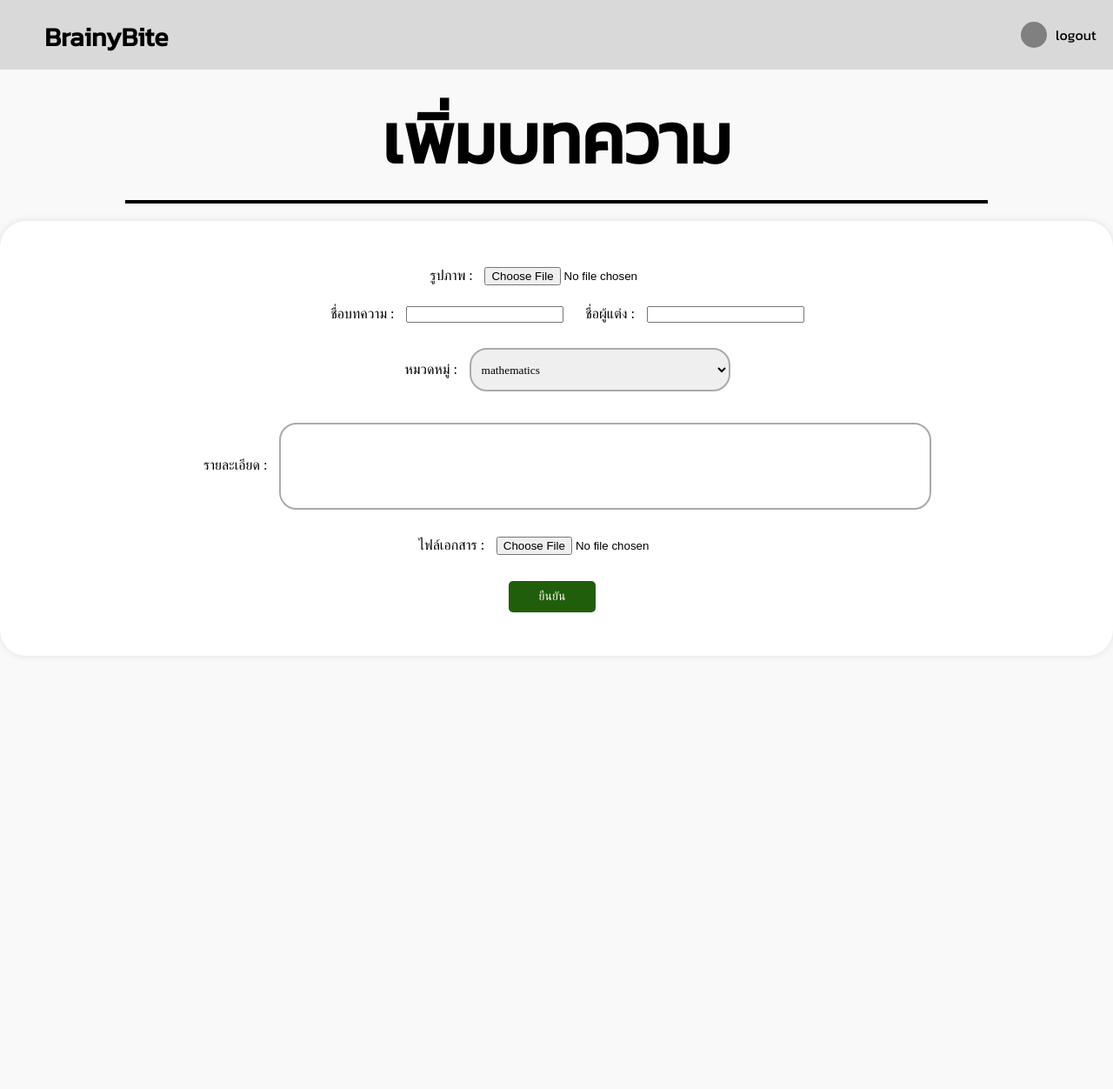
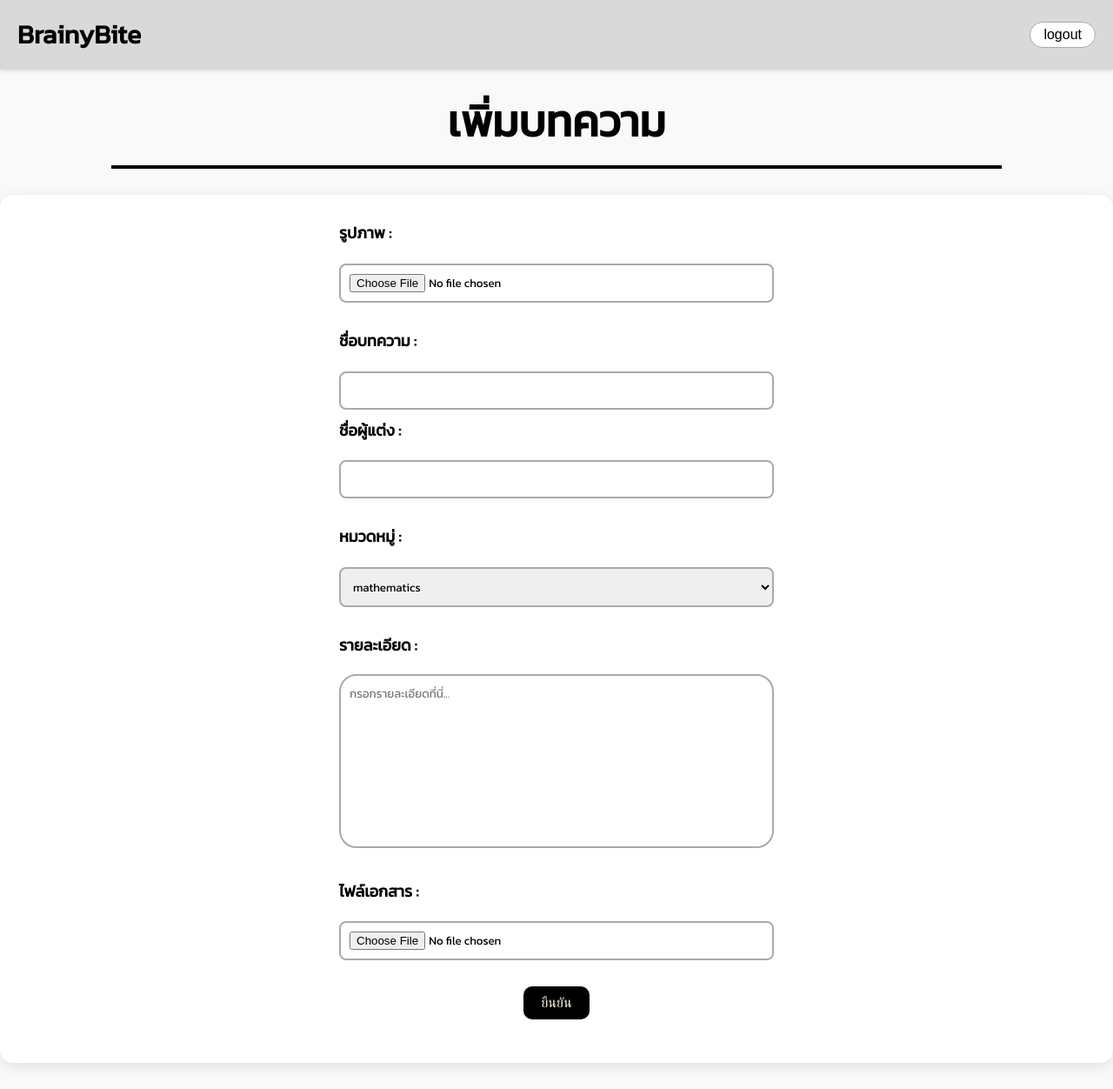
Before and after one commit to tharaa6509681141/CS332-Project, a Spring Boot app: page /admin.html in a window 1280 px wide. Shown: the whole page at 87% size. Before the commit the page ends 704 px from the top, so only its background shows below. Run offline with Spring Boot 4, Linux system fonts and the light colour scheme; some of the project's set-up classes (security, data sources, template engines, error pages and the like) are left out, and stand-ins take their place.

Commit message:
update admin html+css

```diff
--- a/brainy-bite/src/main/resources/static/CSS/admin.css
+++ b/brainy-bite/src/main/resources/static/CSS/admin.css
@@ -1,3 +1,4 @@
+/* Reset default margin and padding */
 * {
   margin: 0;
   padding: 0;
@@ -7,205 +8,153 @@
 /* Body styling */
 body {
   font-family: 'Kanit', sans-serif;
-  margin: 0;
-  padding: 0;
   background-color: #f9f9f9;
+  line-height: 1.6;
 }
 
+/* Navbar styling */
 .navbar {
-  max-width: 100vw;
+  max-width: 100%;
   height: 10vh;
-  margin: 0 auto;
   display: flex;
   justify-content: space-between;
   align-items: center;
-  font-size: 20px;
   background-color: #D9D9D9;
-}
-
-.menu {
-  display: flex;
-  width: 35vw;
-  justify-content: flex-start;
-  font-size: 16px;
+  padding: 0 20px;
+  box-shadow: 0 2px 5px rgba(0, 0, 0, 0.1);
 }
 
 .menu .logo {
-  margin: 0 1.5vw;
+  font-size: 30px;
   font-weight: bold;
-  margin-top: 5px;
+  color: #000000;
+  transition: transform 0.3s;
 }
 
-.logo {
-  font-size: 30px;
-  transition: transform 0.3s ease-in-out; /* Apply transition to the transform property */
-}
-
-/* Hover effect for logo */
-.logo:hover {
-    transform: scale(1.05);
-}
-
-
-.menu a {
-  color: black;
-  text-decoration: none;
-  margin: 0 2.5vw;
-  margin-top: 15px;
-}
-
-.auth-box {
-    width: 35vw;
-    display: flex;
-    justify-content: flex-end;
-    align-items: center; /* Ensure vertical centering of the button and circle */
-}
-
-.auth-box::before {
-    content: '';                 /* Empty content to create the circle */
-    width: 30px;                 /* Circle width */
-    height: 30px;                /* Circle height */
-    border-radius: 50%;          /* Make it a circle */
-    background-color: grey;      /* Circle color */
-    margin-right: 10px;          /* Space between the circle and the button */
+.menu .logo:hover {
+  transform: scale(1.1);
 }
 
 .auth-box button {
-    margin-right: 1.5vw;
-    font-size: 16px;
-    font-family: 'Kanit', sans-serif;
-    border: none;
-    background-color: inherit;
+  font-size: 16px;
+  background-color: #ffffff;
+  border: 1px solid #aaa;
+  border-radius: 20px;
+  padding: 5px 15px;
+  cursor: pointer;
+  transition: background-color 0.3s, transform 0.2s;
 }
 
-.header {
-  padding: 20px;
-  background-color: #f9f9f9;
+.auth-box button:hover {
+  background-color: #e0e0e0;
+  transform: scale(1.05);
 }
 
-/* Header Text Styling */
+/* Header styling */
+.header {
+  text-align: center;
+  margin: 20px 0;
+}
+
 .header a {
-  font-family: 'Kanit', sans-serif;
-  font-size: 80px;
+  font-size: 50px;
   font-weight: bold;
   color: black;
   text-decoration: none;
-  margin-bottom: 10px;
-  display: block;
-  text-align: center;
+  transition: color 0.3s;
+}
+
+.header a:hover {
+  color: #205e0b;
 }
 
 .header::after {
-    content: '';                /* Creates the line */
-    display: flex;             /* Make it behave like a block element */
-    width: 80%;                /* Make the line take up the full width */
-    height: 4px;                /* Line thickness */
-    background-color: black;     /* Line color */
-     margin: 5px auto 0;           /* Adds space between text and the line */
+  content: '';
+  display: block;
+  width: 80%;
+  height: 4px;
+  background-color: black;
+  margin: 10px auto 0;
 }
 
+/* Frame styling */
 .frame {
-     max-width: 1300px;
-        margin: 0 auto;
-        padding: 30px;
-        padding-top: 50px;
-        background-color: #fff;
-        border-radius: 30px;
-        box-shadow: 0px 0px 10px rgba(0, 0, 0, 0.1);
+  max-width: 1300px;
+  margin: 30px auto;
+  padding: 30px;
+  background-color: #fff;
+  border-radius: 15px;
+  box-shadow: 0px 4px 15px rgba(0, 0, 0, 0.1);
 }
 
-.button {
-  display: flex; /* จัดปุ่มเรียงตามแนวนอน */
-  align-items: center;
+/* Buttons */
+.confirm-button {
+  background-color: #000000;
+  color: #fdf7e7;
+  font-size: 16px;
+  padding: 10px 20px;
+  border: none;
+  border-radius: 10px;
+  cursor: pointer;
+  transition: background-color 0.3s, transform 0.2s;
 }
 
-.confirm-button {
-  font-family: Mitr-Regular;
-  background-color: #205e0b; /* สีพื้นหลังปุ่ม */
-  color: #fdf7e7; /* สีตัวอักษรปุ่ม */
-  font-size: 14px;
-  padding: 10px 20px; /* ช่องว่างรอบตัวอักษร */
-  text-align: center; /* จัดข้อความตรงกลาง */
-  text-decoration: none; /* ลบเส้นใต้ข้อความ */
-  border: none; /* ลบขอบ */
-  border-radius: 5px; /* มุมโค้งมน */
-  cursor: pointer; /* เปลี่ยนเคอร์เซอร์เป็นมือเมื่อวางเมาส์เหนือ */
-  margin-right: 10px;
-  margin-top: 10px;
-  width: 100px;
+.confirm-button:hover {
+  background-color: #176609;
+  transform: translateY(-3px);
 }
 
-.articleTitle input[type="text"],
-.articleCategory input[type="text"],
-.articleAuthor input[type="text"],{
-    font-family: Mitr-Regular;
-    width: 300px;
-    height: 50px;
-    border: 2px solid #aaa;
-    border-radius: 20px;
-    margin: 8px 0;
-    outline: none;
-    padding: 8px;
-    box-sizing: border-box;
+/* Inputs */
+input[type="text"], select, input[type="file"] {
+  font-family: 'Kanit', sans-serif;
+  width: 500px;
+  max-width: 500px;
+  padding: 10px;
+  border: 2px solid #aaa;
+  border-radius: 8px;
+  margin: 10px 0;
+  outline: none;
+  transition: border-color 0.3s, box-shadow 0.3s;
 }
 
-.articleDescription .text{
-    display: flex;
-    flex-direction: column;
-
+input[type="text"]:focus, select:focus, input[type="file"]:focus {
+  border-color: #205e0b;
+  box-shadow: 0 0 5px rgba(32, 94, 11, 0.5);
 }
 
-.articleDescription input[type="text"] {
-    font-family: Mitr-Regular;
-    width: 750px; /* Adjust the width as needed */
-    height: 100px;
-    border: 2px solid #aaa;
-    border-radius: 20px;
-    margin: 8px 0;
-    outline: none;
-    padding: 8px;
-    box-sizing: border-box;
+/* Image preview */
+#preview {
+  max-width: 300px;
+  max-height: 300px;
+  border: 1px solid #ccc;
+  border-radius: 10px;
+  object-fit: cover;
+  margin-top: 10px;
 }
 
-.articleCategory select {
-    font-family: Mitr-Regular;
-        width: 300px;
-        height: 50px;
-        border: 2px solid #aaa;
-        border-radius: 20px;
-        margin: 8px 0;
-        outline: none;
-        padding: 8px;
-}
-
-.details .articleTitle,
-.details .articleAuthor,
-.details .articleCategory,
-.details .articleDescription,
-.details .articleImage
-.details .articlePDF{
-    display: inline-block;
-}
-
+/* Details styling */
 .details {
   display: flex;
-  justify-content: center;
+  flex-direction: column;
+  align-items: center;
   margin-bottom: 20px;
 }
 
 .details .text {
-    display: inline;
-    margin: 0; /* Remove default margin */
-    margin-right: 10px; /* Adjust margin as needed */
-    margin-left: 25px;
-    font-family: Mitr-Regular;
+  font-size: 18px;
+  font-weight: bold;
+  margin-bottom: 10px;
 }
 
-#preview {
-    border: 1px solid #ccc;
-    border-radius: 5px;
-    max-width: 300px; /* Set a maximum width */
-    max-height: 300px; /* Set a maximum height */
-    object-fit: cover; /* Ensure the image fits nicely */
-    margin-top: 10px;
-  }
+.articleDescription textarea {
+  font-family: 'Kanit', sans-serif;
+  width: 500px; /* ใช้ความกว้างเต็มที่ */
+  max-width: 750px; /* ความกว้างสูงสุด */
+  height: 200px; /* ความสูงของ textarea */
+  border: 2px solid #aaa;
+  border-radius: 20px;
+  padding: 10px;
+  margin: 8px 0;
+  box-sizing: border-box;
+  resize: none; /* ไม่อนุญาตให้ผู้ใช้ปรับความสูงได้ (แนวตั้ง) */
+}
--- a/brainy-bite/src/main/resources/static/admin.html
+++ b/brainy-bite/src/main/resources/static/admin.html
@@ -12,15 +12,15 @@
 
   <div class="menu">
     <div class="logo">
-      <a href="#">BrainyBite</a>
+      <p>BrainyBite</p>
     </div>
   </div>
 
   <div class="auth-box">
     <button class="nav-signup-signin-btn">logout</button>
   </div>
+
 </nav>
-
 <div class="header">
   <a href="#">เพิ่มบทความ</a>
 </div>
@@ -66,7 +66,7 @@
   <div class="details">
     <div class="articleDescription">
       <p class="text">รายละเอียด :</p>
-      <input id="articleDescriptionInput" type="text" />
+      <textarea id="articleDescriptionInput" rows="10" placeholder="กรอกรายละเอียดที่นี่..."></textarea>
     </div>
   </div>
 
```
